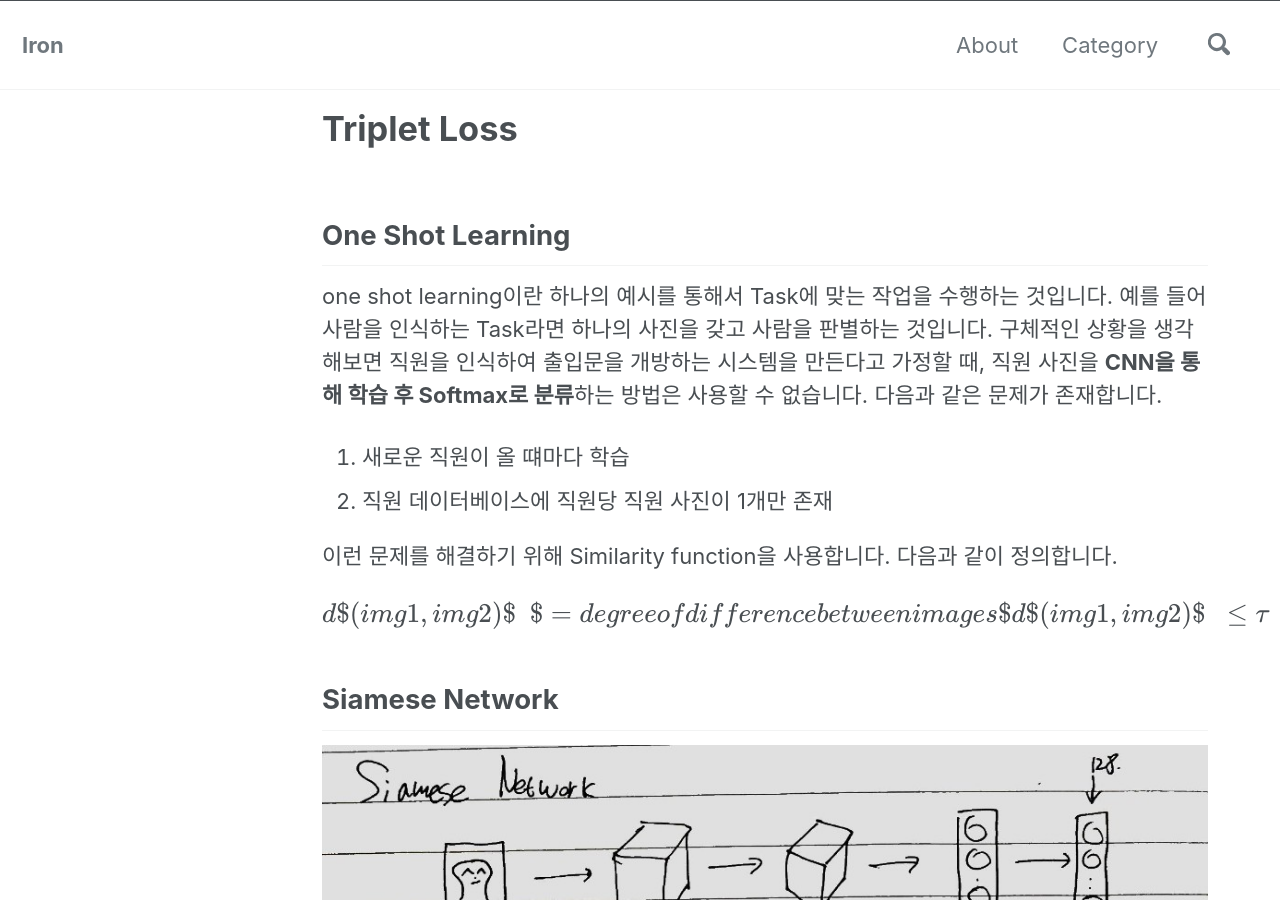
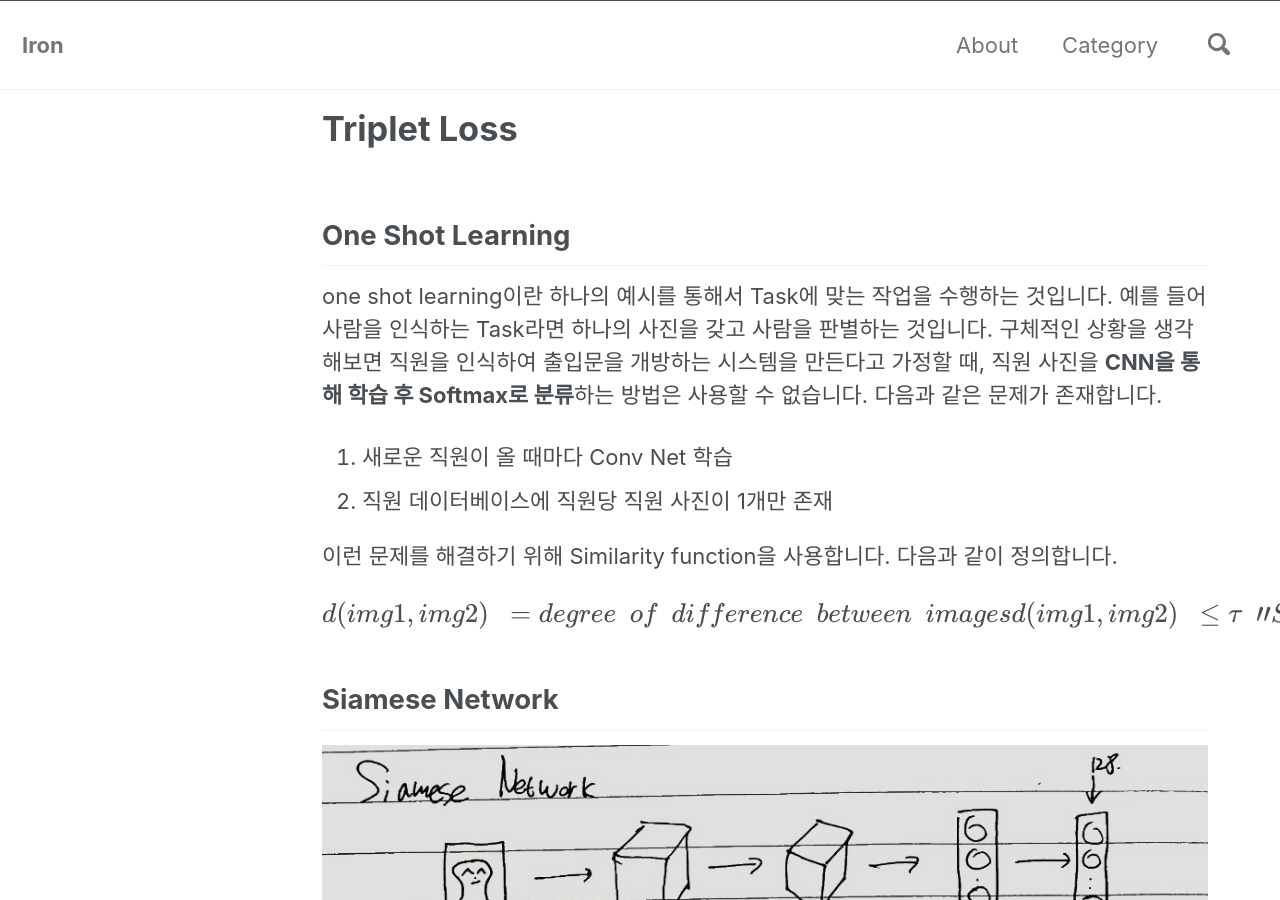
Before and after one commit to thisisiron/thisisiron.github.io, a Jekyll site: the page built from _posts/DeepLearning/2019-02-11-Triplet Loss.md, in a window 1280 px wide and 900 px high. Built offline with Jekyll 4.4.1, drawn with Linux system fonts in a browser that asks for light colours; cached includes are drawn as plain includes; nearby versions of some CDN libraries; formulas are drawn with MathJax 3; comment, search, counter and statistics services are not loaded; some of the changed text lies outside the part shown.

Commit message:
update post

```diff
--- a/_posts/DeepLearning/2019-02-11-Triplet Loss.md
+++ b/_posts/DeepLearning/2019-02-11-Triplet Loss.md
@@ -6,15 +6,15 @@
 ## One Shot Learning
 one shot learning이란 하나의 예시를 통해서 Task에 맞는 작업을 수행하는 것입니다. 예를 들어 사람을 인식하는 Task라면 하나의 사진을 갖고 사람을 판별하는 것입니다. 구체적인 상황을 생각해보면 직원을 인식하여 출입문을 개방하는 시스템을 만든다고 가정할 때, 직원 사진을 **CNN을 통해 학습 후 Softmax로 분류**하는 방법은 사용할 수 없습니다. 다음과 같은 문제가 존재합니다.
 
-1. 새로운 직원이 올 떄마다 학습
+1. 새로운 직원이 올 때마다 Conv Net 학습
 2. 직원 데이터베이스에 직원당 직원 사진이 1개만 존재
 
 이런 문제를 해결하기 위해 Similarity function을 사용합니다. 다음과 같이 정의합니다.
 
 $$
-d$(img1, img2)$ \enspace $= degree of difference between images$ \\
-d$(img1, img2)$ \enspace \leq \tau \enspace $"Same"$ \\
-d$(img1, img2)$ \enspace > \tau \enspace $"Different"$
+d(img1, img2) \enspace = degree \enspace of \enspace difference \enspace between \enspace images \\
+d(img1, img2) \enspace \leq \tau \enspace "Same" \\
+d(img1, img2) \enspace > \tau \enspace "Different"
 $$
 
 ## Siamese Network
@@ -63,7 +63,13 @@
 L(A,P,N)= max(\left \| f(A)) - f(P) \right \|^2 - \left \| f(A)) - f(N) \right \|^2 +margin,0)
 $$
 
-$\left \| f(A)) - f(P) \right \|^2 - \left \| f(A)) - f(N) \right \|^2 +margin$ 부분을 앞으로 $D$라고 부르겠습니다. D가 0보다 작거나 같았다면 loss는 0을 만들게 됩니다. Loss을 최소화하기 위해서 $D$을 0보다 작거나 같게 만들어야 합니다. 신경망은 $D$가 얼마나 negative한지는 중요하지 않습니다. <br>
+max 함수 안에 다음 식을 $D$라고 부르겠습니다.
+
+$$
+D = \left \| f(A)) - f(P) \right \|^2 - \left \| f(A)) - f(N) \right \|^2 +margin
+$$
+
+D가 0보다 작거나 같았다면 loss는 0을 만들게 됩니다. Loss을 최소화하기 위해서 $D$을 0보다 작거나 같게 만들어야 합니다. 신경망은 $D$가 얼마나 negative한지는 중요하지 않습니다. <br>
 위의 $L$함수는 single일 때 함수이며 데이터 전체에 대한 Loss 함수는 다음과 같습니다.
 
 $$
```
Also changed, not shown: _posts/DeepLearning/2019-01-18-CNN 개요.md (+0 -2 lines), _posts/MachineLearning/2019-01-21-Debugging과 Tips.md (+1 -1 lines).
